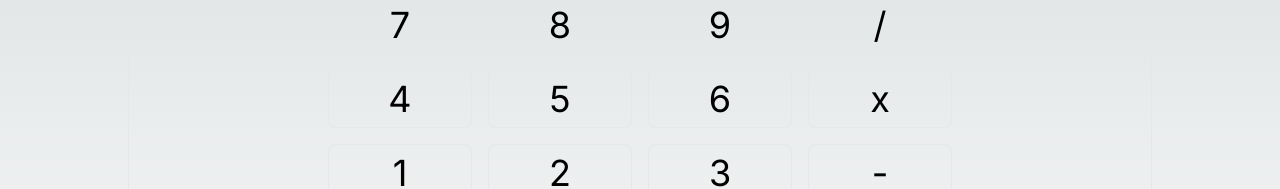
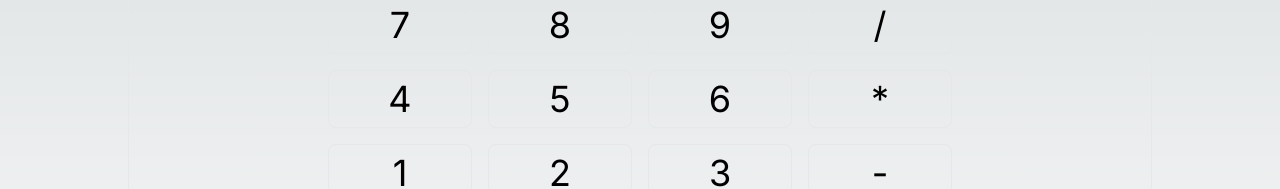
Before and after one commit to Ejguzman3988/calculator-app, a Next.js app: page / in a window 1280 px wide. Shown: the part 267-456 px from the top of the page. Built offline with nearby package versions, Linux system fonts and the light colour scheme.

Commit message:
Fixing multiplication sign

```diff
--- a/app/(components)/ButtonBox.js
+++ b/app/(components)/ButtonBox.js
@@ -4,7 +4,7 @@ const ButtonBox = () => {
   const numbers = ["=", ".", 0, 3, 2, 1, 6, 5, 4, 9, 8, 7]
     .reverse()
     .map((num) => <Button key={num} content={num} buttonType={"num"} />);
-  const operations = ["/", "x", "-", "+"].map((op) => (
+  const operations = ["/", "*", "-", "+"].map((op) => (
     <Button key={op} content={op} buttonType={"op"} />
   ));
 
```
